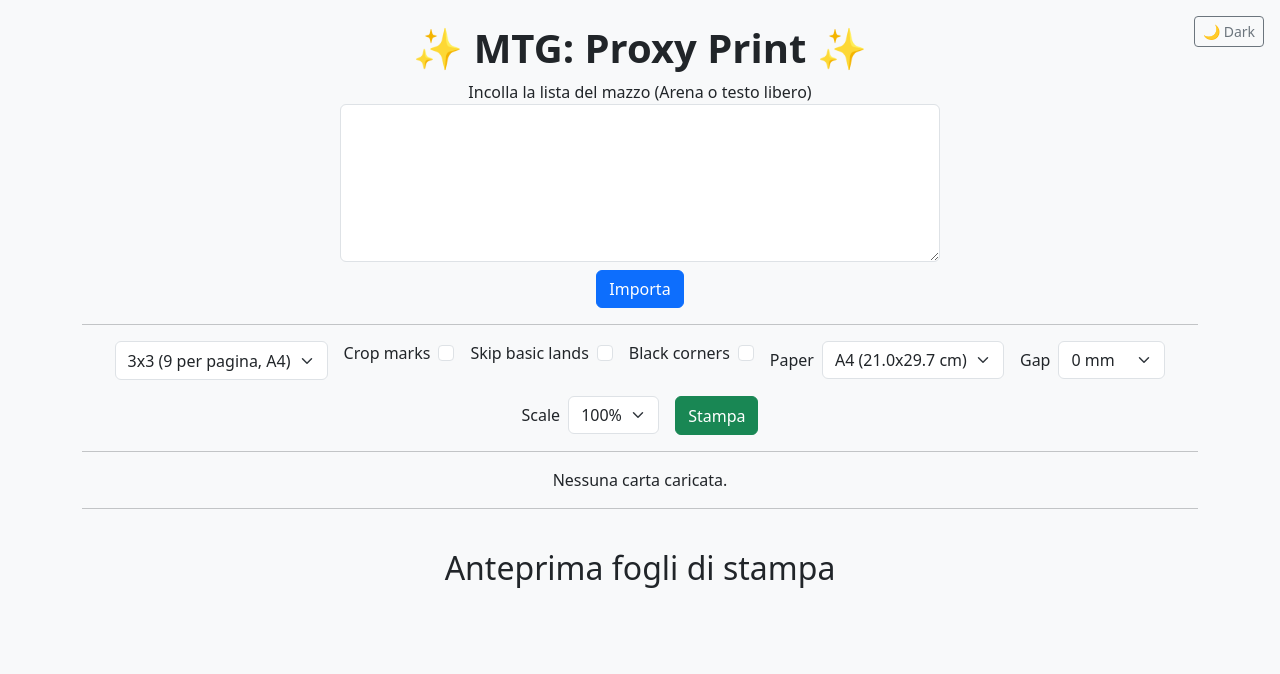
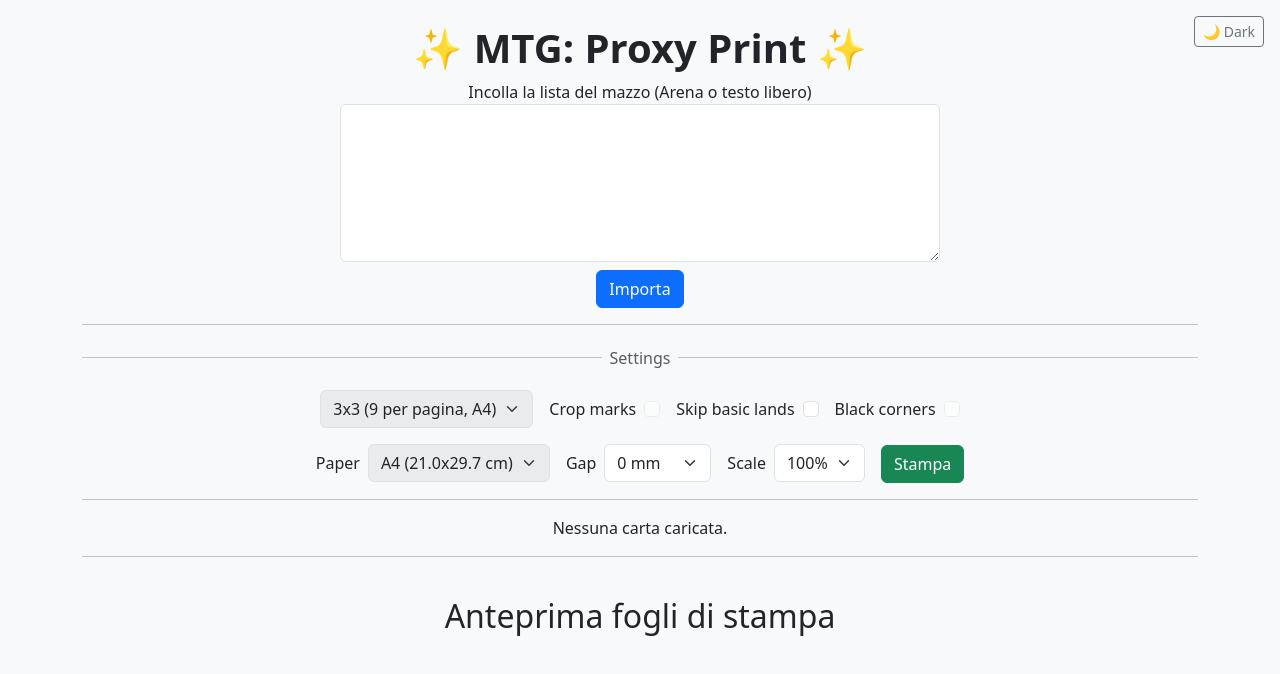
Before and after one commit to kellygreta/mtg-proxy, a React (Vite) app: page / in a window 1280 px wide. Shown: the top 674 px of the page. Built offline with nearby package versions, Linux system fonts and the light colour scheme.

Commit message:
updated setting bar + added todo

```diff
--- a/src/components/SettingsBar.jsx
+++ b/src/components/SettingsBar.jsx
@@ -2,9 +2,18 @@
   const update = (field, value) => setSettings({ ...settings, [field]: value });
 
   return (
+    <>
       <div className="d-flex flex-wrap justify-content-center gap-3 mb-3 no-print">
-      {/* Layout */}
+        {/* Divider con testo */}
+        <div className="d-flex align-items-center w-100">
+          <hr className="flex-grow-1" />
+          <span className="mx-2 text-muted">Settings</span>
+          <hr className="flex-grow-1" />
+        </div>
+        <div className="d-flex align-items-center gap-3">
+          {/* Layout TODO*/}
           <select
+            disabled
             className="form-select w-auto"
             value={settings.layout}
             onChange={(e) => update("layout", e.target.value)}
@@ -12,11 +21,13 @@
             <option value="3x3">3x3 (9 per pagina, A4)</option>
             <option value="3x4">3x4 (12 per pagina)</option>
           </select>
-
-      {/* Crop marks */}
+        </div>
+        <div className="d-flex align-items-center gap-3">
+          {/* Crop marks TODO */}
           <div>
             <label className="form-check-label me-2">Crop marks</label>
             <input
+              disabled
               type="checkbox"
               className="form-check-input"
               checked={settings.cropMarks}
@@ -35,21 +46,24 @@
             />
           </div>
 
-      {/* Black corners */}
+          {/* Black corners TODO*/}
           <div>
-        <label className="form-check-label me-2">Black corners</label>
+            <label className="form-check-label me-2 ">Black corners</label>
             <input
+              disabled
               type="checkbox"
               className="form-check-input"
               checked={settings.blackCorners}
               onChange={(e) => update("blackCorners", e.target.checked)}
             />
           </div>
-
-      {/* Paper */}
+        </div>
+        <div className="d-flex align-items-center gap-3">
+          {/* Paper TODO*/}
           <div>
             <label className="form-label me-2">Paper</label>
             <select
+              disabled
               className="form-select d-inline w-auto"
               value={settings.paperSize}
               onChange={(e) => update("paperSize", e.target.value)}
@@ -83,15 +97,19 @@
               value={settings.scale}
               onChange={(e) => update("scale", parseFloat(e.target.value))}
             >
+              {/* todo explain options */}
               <option value={0.95}>95%</option>
               <option value={1}>100%</option>
               <option value={1.05}>105%</option>
             </select>
           </div>
-
+        </div>
+        <div className="d-flex align-items-center gap-3">
           <button className="btn btn-success" onClick={handlePrint}>
             Stampa
           </button>
         </div>
+      </div>
+    </>
   );
 }
```
Lines whose indentation alone changed are shown as unchanged.
